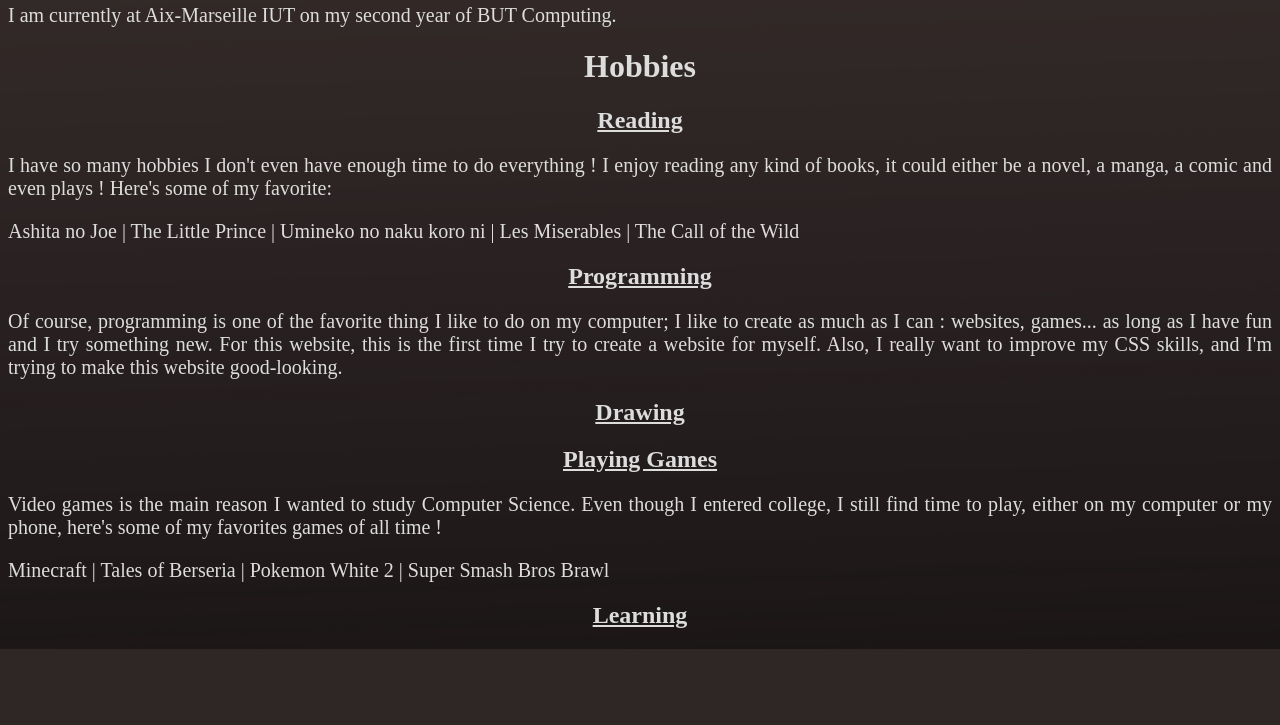
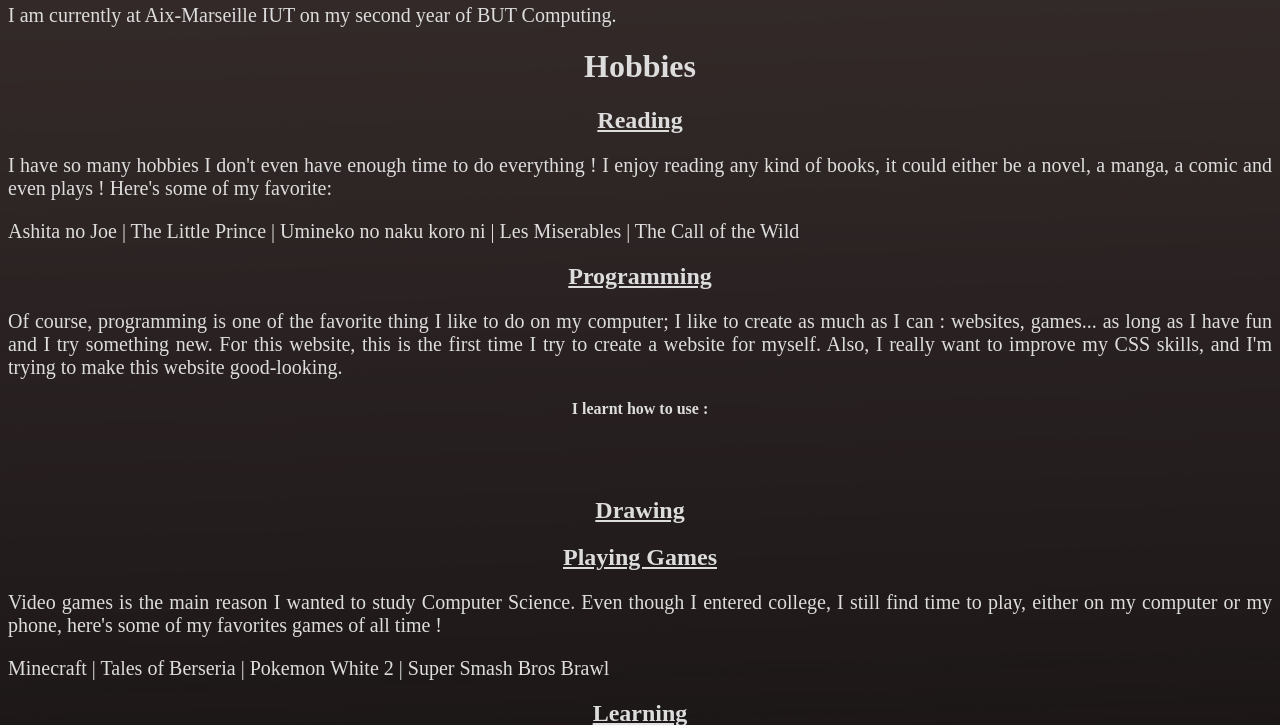
Before and after one commit to TAMINE-CYRIL/SiteWebPerso, a PHP site: page /about.html in a window 1280 px wide. Shown: the part 314-1039 px from the top of the page. Before the commit the page ends 963 px from the top, so only its background shows below. Run offline with PHP 8.4, Linux system fonts and the light colour scheme.

Commit message:
Je rajoute quelques trucs stylés que j'ai trouvé sur Internet.

```diff
--- a/about.html
+++ b/about.html
@@ -50,6 +50,22 @@ much as I can : websites, games... as long as I have fun and I try something new
 first time I try to create a website for myself. Also, I really want to improve my CSS skills, and I'm trying to make
 this website good-looking.</p>
 
+<h4>I learnt how to use : </h4>
+<section class="roller">
+<span id="rolltext">
+  HTML <br>
+  CSS <br>
+  PHP <br>
+  JavaScript <br>
+  Java <br>
+  SQL <br>
+  C++ <br>
+  Python <br>
+
+</span>
+</section>
+
+
 <h2>Drawing</h2>
 
 <h2>Playing Games</h2>
--- a/css/style.css
+++ b/css/style.css
@@ -1,5 +1,15 @@
 .logo{
   height: 40px;
+}
+
+.logo:hover{
+  height: 47px;
+  transition: 0.7s ease all;
+}
+
+.display:active{
+  transition: all 0.6s ease;
+  background-color: #322f2f;
 }
 
 body{
@@ -61,7 +71,7 @@ p{
   padding-bottom: 9%  ;
 }
 
-span{
+span {
   color: #DDDDDD;
   display: flex;
   flex-direction: column;
@@ -71,10 +81,13 @@ span{
 .big{
   font-size: 17vw;
   font-weight: bold;
-}
+  }
+
+
+
+
 .little{
   font-size: 3vw;
-  text-align: right;
 }
 
 
@@ -168,3 +181,55 @@ button {
 button:hover{
   font-size: 20px;
 }
+
+
+
+.roller{
+  height: 3vw;
+  line-height: 4vw;
+  position: relative;
+  overflow: hidden;
+  width: 100%;
+  display: flex;
+  justify-content: center;
+  align-items: center;
+}
+
+
+.roller #rolltext {
+  position: absolute;
+  top: 0;
+  animation: slide 8s infinite;
+}
+
+@keyframes slide {
+  0%{
+    top:0;
+  }
+  12.5%{
+    top: -4rem;
+  }
+  25%{
+    top: -8rem;
+  }
+  37.5%{
+    top: -12rem;
+  }
+  50%{
+    top: -16rem;
+}
+  62.5%{
+    top: -20rem;
+  }
+  75%{
+    top: -24rem;
+  }
+  87.5%{
+    top: -28rem;
+  }
+  100%{
+    top: -32rem;
+  }
+
+
+}
--- a/index.html
+++ b/index.html
@@ -72,8 +72,8 @@
     <a href="https://github.com/RIGAT-Pierre-andre-2326090par/Projet-Php_R3.01"><button>Github</button></a>
   </section>
 
-  <button class="displayLeft" onclick="plusDivs(-1)">&#10094;</button>
-  <button class="displayRight" onclick="plusDivs(1)">&#10095;</button>
+  <button class="display" onclick="plusDivs(-1)">&#10094;  Previous</button>
+  <button class="display" onclick="plusDivs(1)">Next &#10095;</button>
 
   <script src="js/slideshow.js"></script>
 </section>
```
